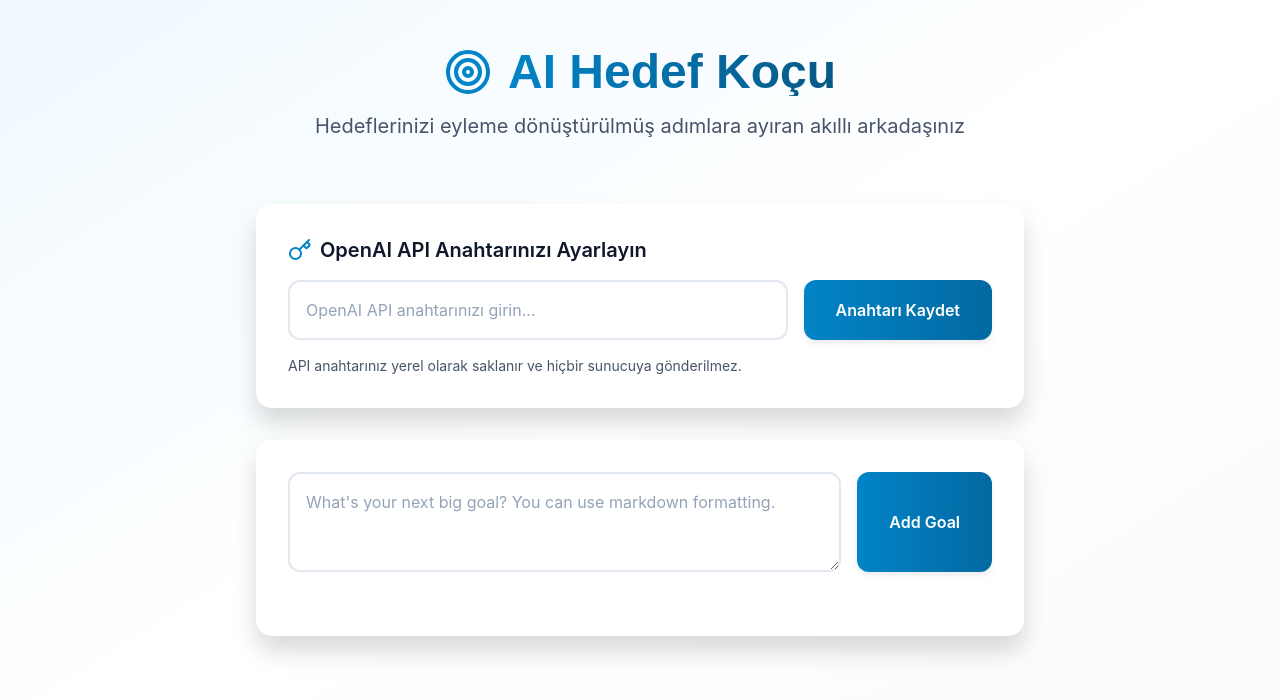
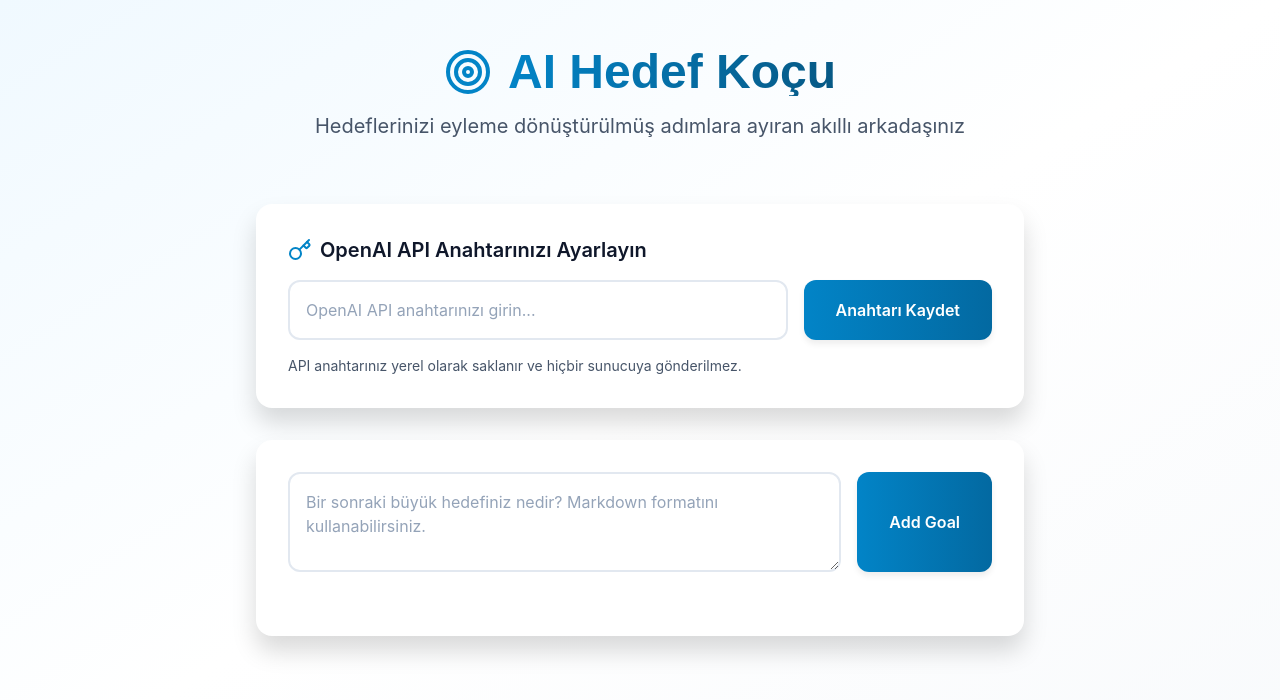
Before and after one commit to pitonworks/basarikocu, a React (Create React App) app in the folder frontend/: page / in a window 1280 px wide. Shown: the top 700 px of the page. Built offline with nearby package versions, Linux system fonts and the light colour scheme.

Commit message:
auto-commit for 844d3165-95dc-4bc2-b6e2-4053faebc24d

```diff
--- a/frontend/src/App.js
+++ b/frontend/src/App.js
@@ -271,7 +271,7 @@ Note: Use markdown formatting for emphasis (*italic*) and **bold** text. Keep re
               <textarea
                 value={newGoal}
                 onChange={(e) => setNewGoal(e.target.value)}
-                placeholder="What's your next big goal? You can use markdown formatting."
+                placeholder="Bir sonraki büyük hedefiniz nedir? Markdown formatını kullanabilirsiniz."
                 className="flex-1 p-4 border-2 border-secondary-200 rounded-xl text-secondary-800 placeholder-secondary-400 focus:ring-2 focus:ring-primary-400 focus:border-primary-400 transition-all min-h-[100px] resize-y"
                 disabled={loading}
               />
```
